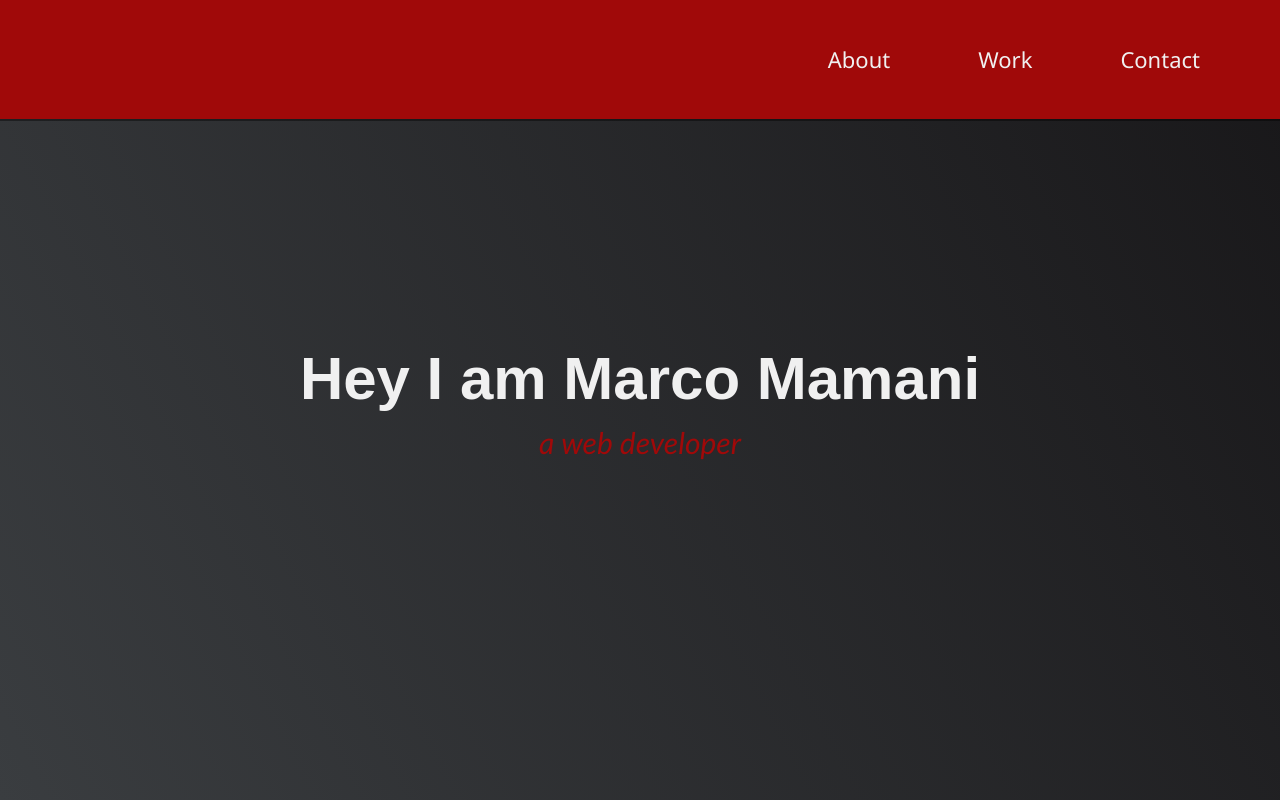
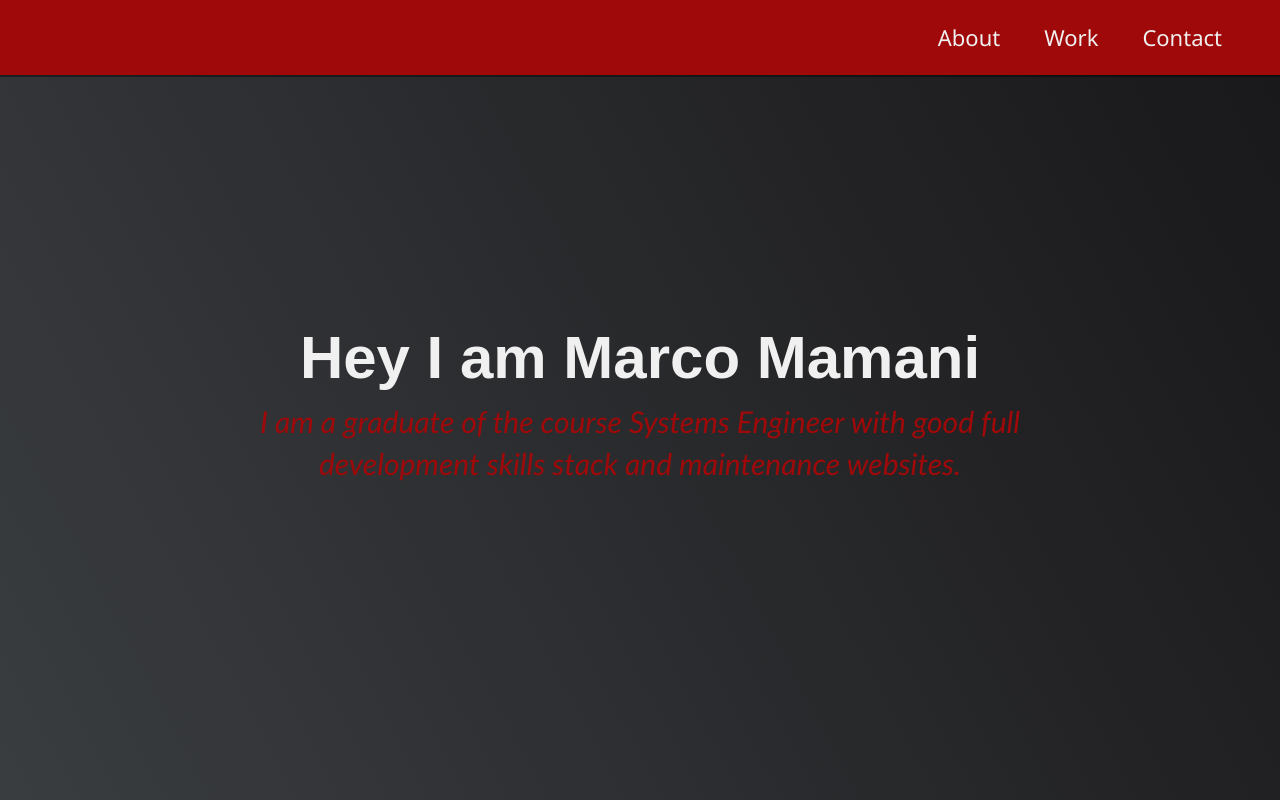
Before and after one commit to marco-ctrl/marco-ctrl.github.io, a plain HTML site: page index.html in a window 1280 px wide. Shown: the top 800 px of the page. Drawn offline with Linux system fonts and the light colour scheme.

Commit message:
segundo commit

```diff
--- a/index.css
+++ b/index.css
@@ -87,6 +87,7 @@ img {
     top: 0;
     left: 0;
     width: 100%;
+    height: auto;
     background: var(--main-red);
     box-shadow: 0 2px 0 rgba(0, 0, 0, 0.4);
     z-index: 10;
@@ -113,7 +114,7 @@ ul {
 
 .nav-list a {
     display: block;
-    padding: 2em;
+    padding: 1em;
     font-size: 2.2rem;
 }
 
@@ -136,6 +137,16 @@ a {
     background-image: linear-gradient(62deg, #3a3d40 0%, #181719 100%);
 }
 
+.content-welcome-section{
+    display: flex;
+    justify-content: center;
+    flex-direction: column;
+    align-items: center;
+    width: 70%;
+    padding: 0;
+
+}
+
 h1 {
     font-size: 6rem;
 }
@@ -147,11 +158,12 @@ h2 {
     text-align: center;
 }
 
-.welcome-section>p {
+.welcome-section>.content-welcome-section>p {
     font-family: 'Trebuchet MS', 'Lucida Sans Unicode', 'Lucida Grande', 'Lucida Sans', Arial, sans-serif;
     font-weight: 200;
     font-size: 3rem;
     font-style: italic;
+    text-align: center;
     color: var(--main-red);
 }
 
--- a/index.html
+++ b/index.html
@@ -26,8 +26,19 @@
       </ul>
     </nav>
     <section id="welcome-section" class="welcome-section">
-      <h1>Hey I am Marco Mamani</h1>
-      <p>a web developer</p>
+
+      <div class="content-welcome-section">
+        <h1>Hey I am Marco Mamani</h1>
+        <!--<img src="image/IMG_20220524_173440.jpg" alt="foto perfil del portafolio
+          Marco Mamani"
+          class="img-perfil">-->
+        <p>I am a graduate of the course
+          Systems Engineer with good
+          full development skills
+          stack and maintenance
+          websites.</p>
+      </div>
+
     </section>
     <section id="projects" class="projects-section">
       <h2 class="projects-section-header">These are some of my projects</h2>
@@ -43,7 +54,9 @@
             <span class="code">/&gt;</span>
           </p>
         </a>
-        <a href="https://replit.com/@Marco-Antoni204/random-machine?v=1#build-a-random-quote-machine/src/index.js" target="_blank"
+        <a
+          href="https://replit.com/@Marco-Antoni204/random-machine?v=1#build-a-random-quote-machine/src/index.js"
+          target="_blank"
           class="project project-tile">
           <img class="project-image"
             src="https://cdn.freecodecamp.org/testable-projects-fcc/images/random-quote-machine.png"
@@ -109,7 +122,8 @@
         <p>How do you take your coffee?</p>
       </div>
       <div class="contact-links">
-        <a href="https://www.facebook.com/marcoantonio.mamanivillena/" target="_blank" class="btn
+        <a href="https://www.facebook.com/marcoantonio.mamanivillena/"
+          target="_blank" class="btn
           contact-details"><i class="fab fa-facebook-square"></i> Facebook</a>
         <a id="profile-link" href="https://github.com/marco-ctrl"
           target="_blank" class="btn contact-details"><i class="fab fa-github"></i>
@@ -118,7 +132,8 @@
           contact-details"><i class="fab fa-twitter"></i> Twitter</a>
         <a href="mamanivillenam@gmail.com" class="btn contact-details"><i
             class="fas fa-at"></i> Send a mail</a>
-        <a href="https://wa.me/59171196186" class="btn contact-details"><i class="fab fa-whatsapp-square"></i> Call me</a>
+        <a href="https://wa.me/59171196186" class="btn contact-details"><i
+            class="fab fa-whatsapp-square"></i> Call me</a>
       </div>
     </section>
     <footer>
```
Also changed, not shown: image/IMG_20220524_173440.jpg (added).
